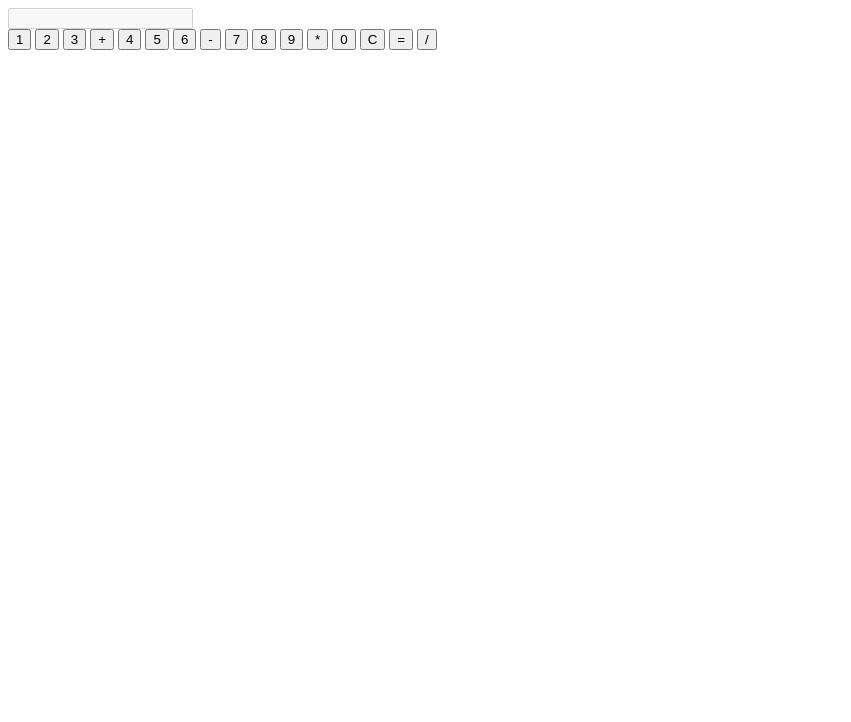
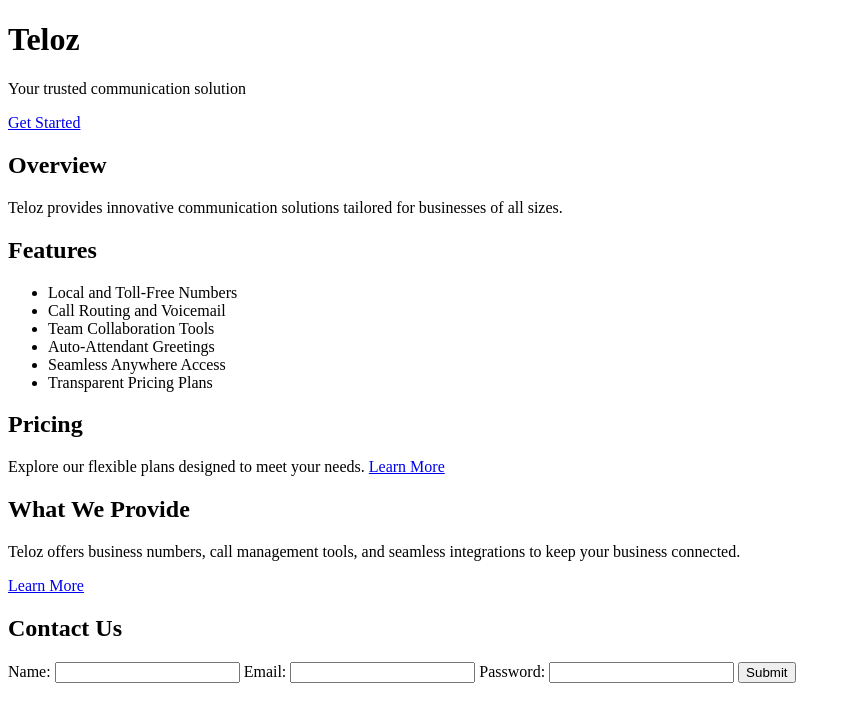
Before and after one commit to Teloz1/Teloz, a plain HTML site: page index.html in a window 1280 px wide. Shown: the whole page, without its empty margins (0-851 px from the left). Drawn offline with Linux system fonts and the light colour scheme.

Commit message:
Update index.html

```diff
--- a/index.html
+++ b/index.html
@@ -1,37 +1,73 @@
 <!DOCTYPE html>
 <html lang="en">
 <head>
-    <meta charset="UTF-8">
-    <meta name="viewport" content="width=device-width, initial-scale=1.0">
-    <title>Simple Calculator</title>
-    <link rel="stylesheet" href="styles.css">
+  <meta charset="UTF-8">
+  <meta name="viewport" content="width=device-width, initial-scale=1.0">
+  <title>Teloz</title>
+  <link rel="stylesheet" href="styles.css">
 </head>
 <body>
-    <div class="calculator">
-        <input type="text" id="display" disabled>
-        <div class="buttons">
-            <button class="btn" onclick="appendToDisplay('1')">1</button>
-            <button class="btn" onclick="appendToDisplay('2')">2</button>
-            <button class="btn" onclick="appendToDisplay('3')">3</button>
-            <button class="btn" onclick="appendToDisplay('+')">+</button>
+  <header>
+    <div class="header-container">
+      <h1>Teloz</h1>
+      <p>Your trusted communication solution</p>
+      <a href="https://www.teloz.com" class="get-started">Get Started</a>
+    </div>
+  </header>
 
-            <button class="btn" onclick="appendToDisplay('4')">4</button>
-            <button class="btn" onclick="appendToDisplay('5')">5</button>
-            <button class="btn" onclick="appendToDisplay('6')">6</button>
-            <button class="btn" onclick="appendToDisplay('-')">-</button>
+  <main>
+    <!-- Overview Section -->
+    <section id="overview">
+      <h2>Overview</h2>
+      <p>Teloz provides innovative communication solutions tailored for businesses of all sizes.</p>
+    </section>
 
-            <button class="btn" onclick="appendToDisplay('7')">7</button>
-            <button class="btn" onclick="appendToDisplay('8')">8</button>
-            <button class="btn" onclick="appendToDisplay('9')">9</button>
-            <button class="btn" onclick="appendToDisplay('*')">*</button>
+    <!-- Features Section -->
+    <section id="features">
+      <h2>Features</h2>
+      <ul>
+        <li>Local and Toll-Free Numbers</li>
+        <li>Call Routing and Voicemail</li>
+        <li>Team Collaboration Tools</li>
+        <li>Auto-Attendant Greetings</li>
+        <li>Seamless Anywhere Access</li>
+        <li>Transparent Pricing Plans</li>
+      </ul>
+    </section>
 
-            <button class="btn" onclick="appendToDisplay('0')">0</button>
-            <button class="btn" onclick="clearDisplay()">C</button>
-            <button class="btn" onclick="calculate()">=</button>
-            <button class="btn" onclick="appendToDisplay('/')">/</button>
-        </div>
-    </div>
+    <!-- Pricing Section -->
+    <section id="pricing">
+      <h2>Pricing</h2>
+      <p>Explore our flexible plans designed to meet your needs. <a href="https://www.teloz.com">Learn More</a></p>
+    </section>
 
-    <script src="script.js"></script>
+    <!-- What We Provide Section -->
+    <section id="what-we-provide">
+      <h2>What We Provide</h2>
+      <p>Teloz offers business numbers, call management tools, and seamless integrations to keep your business connected.</p>
+      <a href="https://www.teloz.com" class="learn-more">Learn More</a>
+    </section>
+  </main>
+
+  <!-- Contact Us Form -->
+  <footer>
+    <section id="contact-us">
+      <h2>Contact Us</h2>
+      <form id="contact-form">
+        <label for="name">Name:</label>
+        <input type="text" id="name" name="name" required>
+
+        <label for="email">Email:</label>
+        <input type="email" id="email" name="email" required>
+
+        <label for="password">Password:</label>
+        <input type="password" id="password" name="password" required>
+
+        <button type="submit">Submit</button>
+      </form>
+    </section>
+  </footer>
+
+  <script src="script.js"></script>
 </body>
 </html>
```
